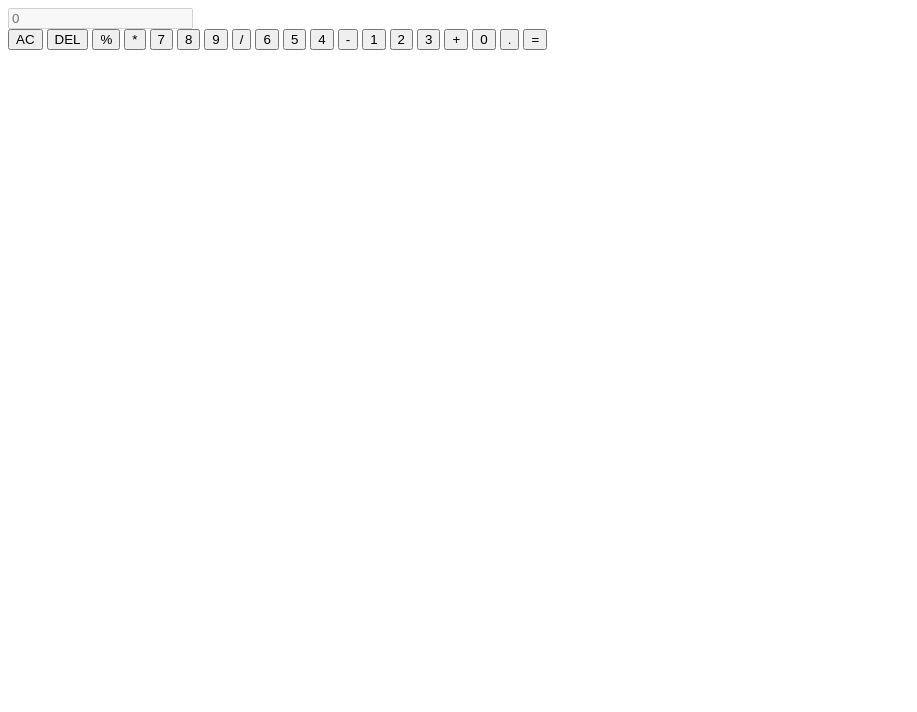
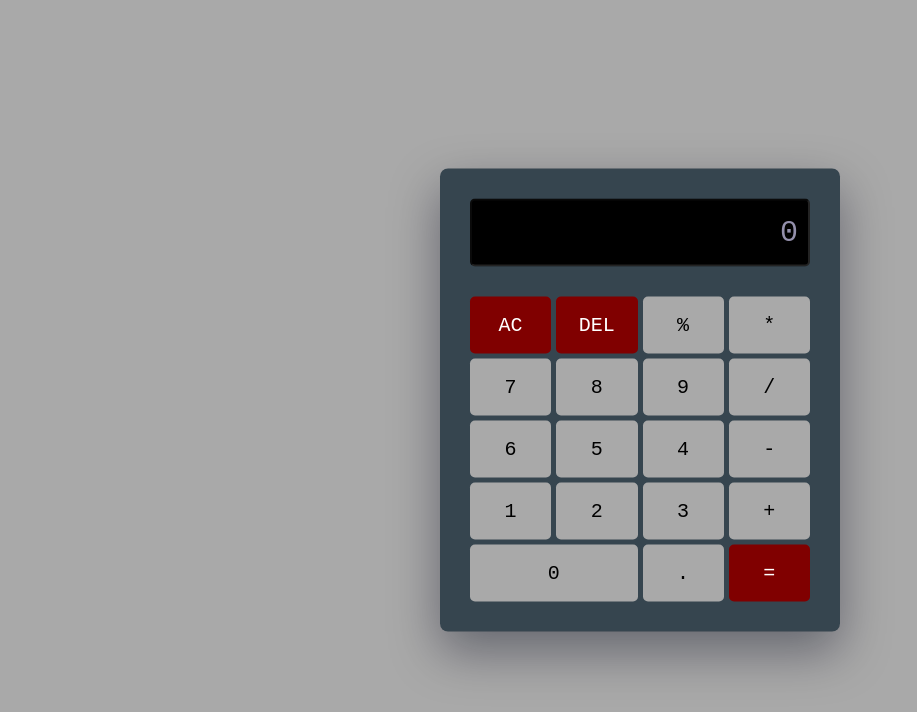
Before and after one commit to uuntrija/Calculator, a plain HTML site: page index.html in a window 1280 px wide. Shown: the whole page, without its empty margins (0-917 px from the left). Drawn offline with Linux system fonts and the light colour scheme.

Commit message:
Update index.html

```diff
--- a/index.html
+++ b/index.html
@@ -3,7 +3,7 @@
   <head>
     <meta charset="utf-8">
     <title>Calculator</title>
-    <link rel="stylesheet" href="style.css" />
+    <link rel="stylesheet" href="stylesheet.css" />
 </head>
   <body>
     <div class="calculator">
```
